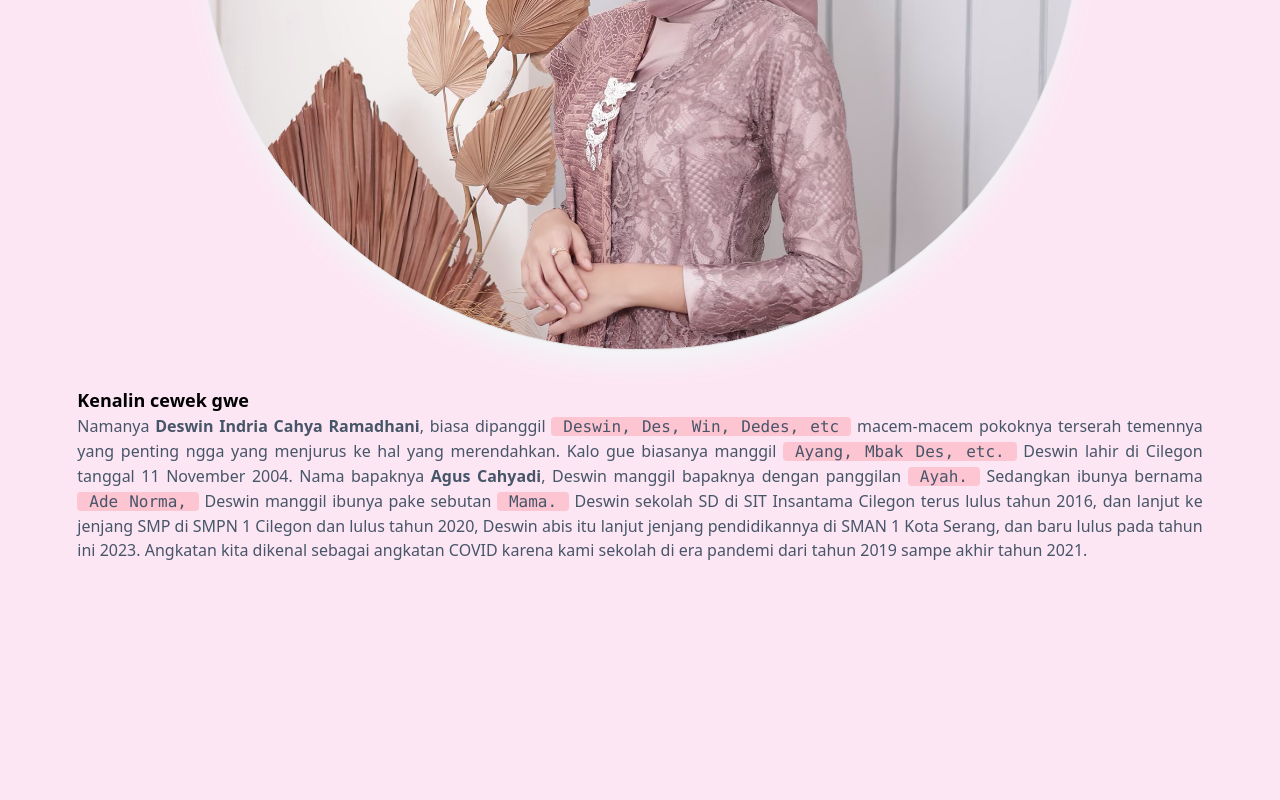
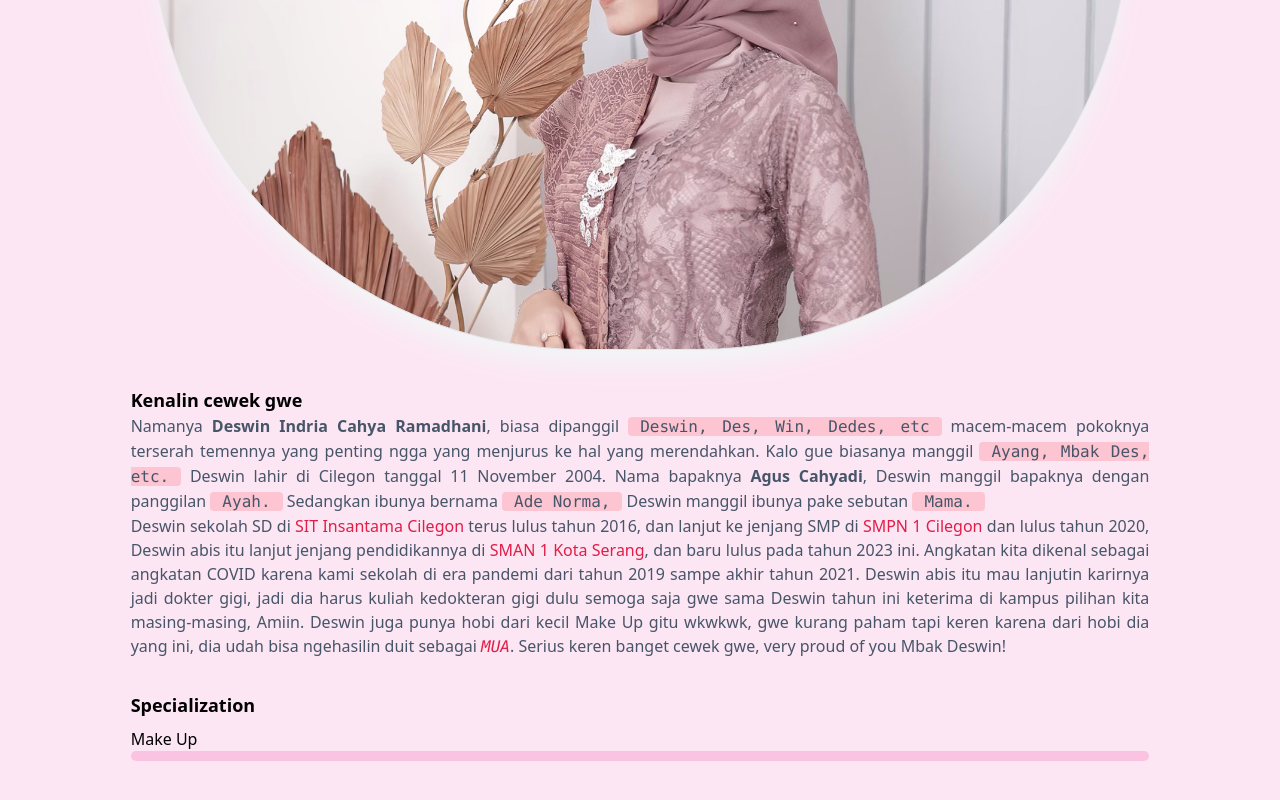
Before and after one commit to vyrozen/review-ayank, a React (Create React App) app: page / in a window 1280 px wide. Shown: the part 654-1454 px from the top of the page. Before the commit the page ends 1248 px from the top, so only its background shows below. Built offline with nearby package versions, Linux system fonts and the light colour scheme.

Commit message:
modified:   src/App.css 	modified:   src/components/Mainpage.js

```diff
--- a/src/App.css
+++ b/src/App.css
@@ -9,3 +9,7 @@
 .text-highlight {
   @apply font-mono bg-rose-300/50 backdrop-blur rounded px-3;
 }
+
+.href-link {
+  @apply text-rose-600 cursor-pointer hover:underline;
+}
--- a/src/components/Mainpage.js
+++ b/src/components/Mainpage.js
@@ -2,7 +2,7 @@ import CharName from "./CharName";
 
 const Mainpage = () => {
   return (
-    <div className="ip678p:w-11/12 ip678p:my-3 m-auto my-9 w-10/12 h-5/6 rounded-2xl ">
+    <div className="container ip678p:my-3 m-auto my-9 w-10/12 h-5/6 rounded-2xl ">
       <div className="w-fit mx-auto select-none">
         <h1 className="font-inter text-5xl font-bold py-5 text-center selection:bg-none">
           Review{" "}
@@ -16,7 +16,7 @@ const Mainpage = () => {
       </div>
 
       <div className="w-full h-auto py-5">
-        <div className="w-3/4 mb-9 ip678p:h-[30rem] md:h-[54rem] mx-auto rounded-full overflow-hidden shadow-xl bg-cover shadow-gray-100 border bg-[url(images/main-char-img.jpg)] transition-all duration-700 ease-in-out hover:bg-[url(images/main-char-hover.jpg)]">
+        <div className="w-11/12 mb-9 ip678p:h-[30rem] md:h-[54rem] mx-auto rounded-full overflow-hidden shadow-xl bg-cover shadow-gray-100 border bg-[url(images/main-char-img.jpg)] transition-all duration-700 ease-in-out hover:bg-[url(images/main-char-hover.jpg)]">
           {/* <img
             src={CharImgHover}
             alt="Mbak Deswin lagi poto studio"
@@ -29,7 +29,7 @@ const Mainpage = () => {
           ></img> */}
         </div>
         {/* <hr></hr> */}
-        <div className="px-6 text-black">
+        <div className="px-6 pb-3 text-black">
           <h1 className="font-semibold text-lg">Kenalin cewek gwe</h1>
           <p className="text-slate-600 text-justify">
             Namanya{" "}
@@ -45,13 +45,47 @@ const Mainpage = () => {
             <span className="text-highlight">Ayah.</span> Sedangkan ibunya
             bernama <span className="text-highlight">Ade Norma,</span> Deswin
             manggil ibunya pake sebutan{" "}
-            <span className="text-highlight">Mama.</span> Deswin sekolah SD di
-            SIT Insantama Cilegon terus lulus tahun 2016, dan lanjut ke jenjang
-            SMP di SMPN 1 Cilegon dan lulus tahun 2020, Deswin abis itu lanjut
-            jenjang pendidikannya di SMAN 1 Kota Serang, dan baru lulus pada
-            tahun ini 2023. Angkatan kita dikenal sebagai angkatan COVID karena
-            kami sekolah di era pandemi dari tahun 2019 sampe akhir tahun 2021.
+            <span className="text-highlight">Mama.</span>
+            <br></br> Deswin sekolah SD di{" "}
+            <a href="https://insantama.sch.id/" className="href-link">
+              SIT Insantama Cilegon
+            </a>{" "}
+            terus lulus tahun 2016, dan lanjut ke jenjang SMP di{" "}
+            <a
+              href="https://id.wikipedia.org/wiki/SMP_Negeri_1_Cilegon"
+              className="href-link"
+            >
+              SMPN 1 Cilegon
+            </a>{" "}
+            dan lulus tahun 2020, Deswin abis itu lanjut jenjang pendidikannya
+            di{" "}
+            <a href="https://smansakotaserang.sch.id/" className="href-link">
+              SMAN 1 Kota Serang
+            </a>
+            , dan baru lulus pada tahun 2023 ini. Angkatan kita dikenal sebagai
+            angkatan COVID karena kami sekolah di era pandemi dari tahun 2019
+            sampe akhir tahun 2021. Deswin abis itu mau lanjutin karirnya jadi
+            dokter gigi, jadi dia harus kuliah kedokteran gigi dulu semoga saja
+            gwe sama Deswin tahun ini keterima di kampus pilihan kita
+            masing-masing, Amiin. Deswin juga punya hobi dari kecil Make Up gitu
+            wkwkwk, gwe kurang paham tapi keren karena dari hobi dia yang ini,
+            dia udah bisa ngehasilin duit sebagai{" "}
+            <a
+              href="https://id.wikipedia.org/wiki/Perias"
+              className="href-link italic font-mono"
+            >
+              MUA
+            </a>
+            . Serius keren banget cewek gwe, very proud of you Mbak Deswin!
           </p>
+          {/* <hr className="my-10 border-t border-rose-200 shadow"></hr> */}
+        </div>
+        <div className="px-6 py-5">
+          <h1 className="font-semibold text-lg">Specialization</h1>
+          <div className="py-2 text-base">
+            Make Up
+            <div className="w-full h-2.5 bg-pink-400/30 rounded-full"></div>
+          </div>
         </div>
       </div>
     </div>
```
